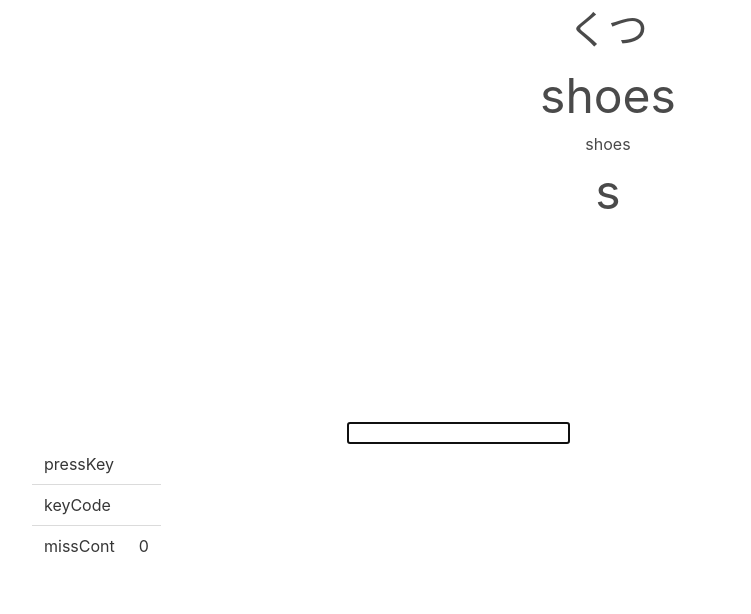
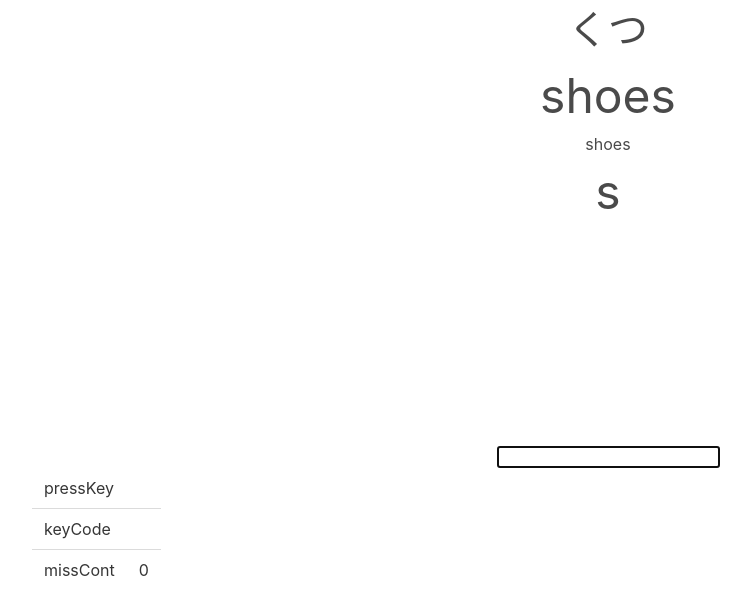
Before and after one commit to iitenkida7/typing, a Nuxt app in the folder nuxt/: page / in a window 1280 px wide. Both pictures are taken after a click on the button "Start". Shown: the top 614 px of the page, without its empty margins (32-783 px from the left). Built offline with nearby package versions, Linux system fonts and the light colour scheme.

Commit message:
Modify position

```diff
--- a/nuxt/pages/index.vue
+++ b/nuxt/pages/index.vue
@@ -9,8 +9,10 @@
       />
       <Images class="mt-6" :word="target.word" />
       <div class="has-text-centered">
+        <canvas ref="target"></canvas>
+      </div>
+      <div class="has-text-centered">
         <input type="text" autofocus v-model="inputText" @keyup="keyPress" />
-        <canvas ref="target"></canvas>
       </div>
     </div>
     <div v-if="!isStarted" class="has-text-centered">
```
